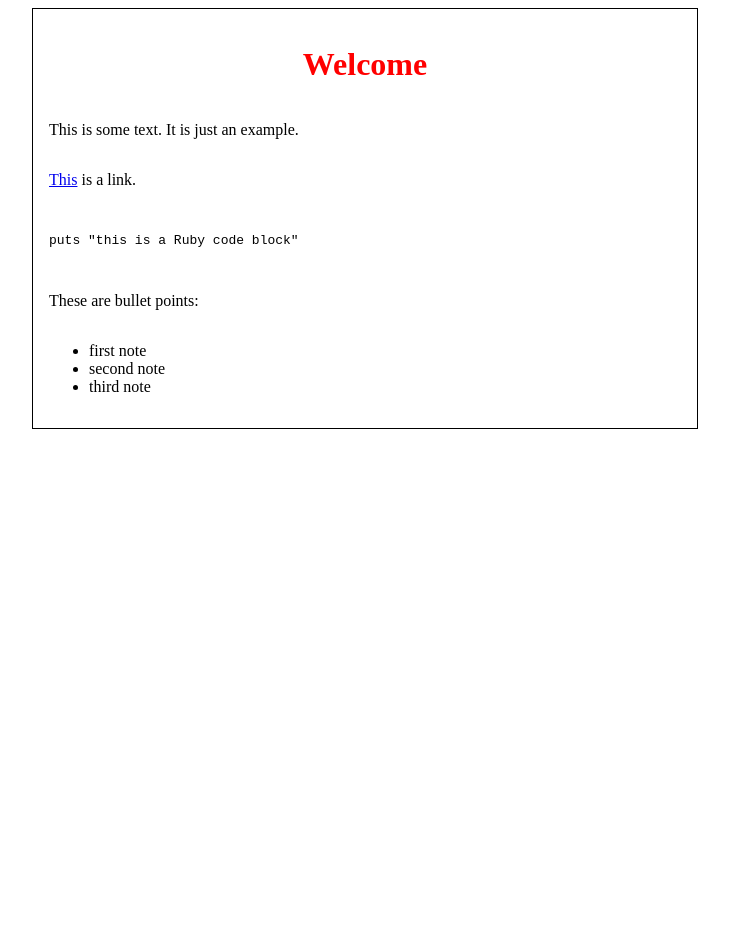
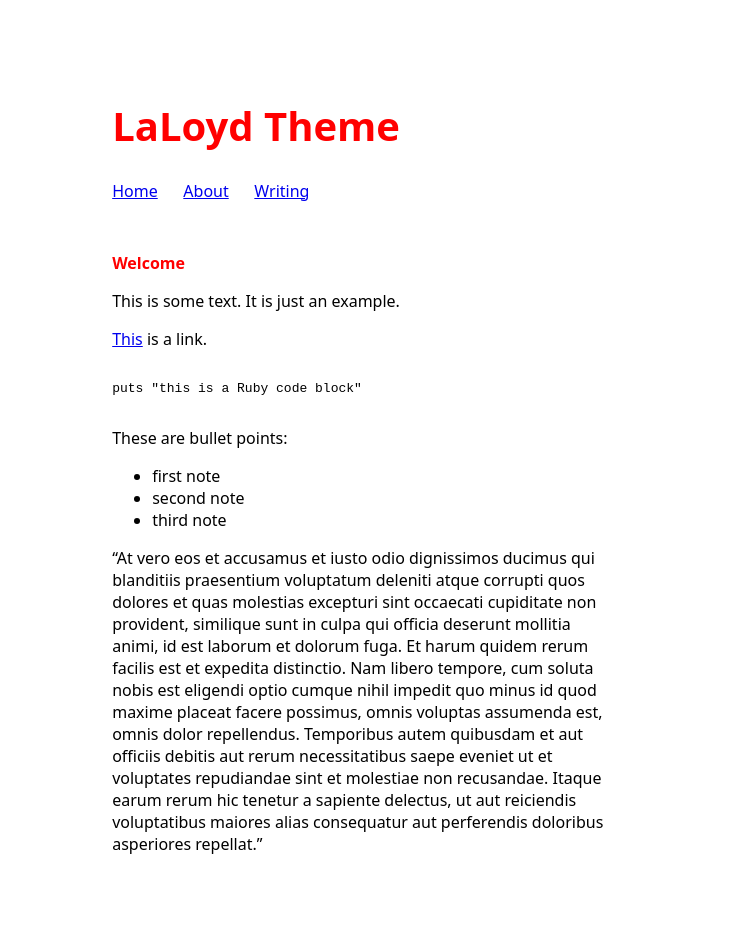
Before and after one commit to janessatran/laloyd, a Jekyll site: the page built from index.md, in a window 1280 px wide. Shown: the whole page, without its empty margins (275-1004 px from the left). Built offline with Jekyll 4.4.1, drawn with Linux system fonts in a browser that asks for light colours; before the commit the page ends 900 px from its top, so only the background shows below that.

Commit message:
Update styling

```diff
--- a/_config.yml
+++ b/_config.yml
@@ -1,6 +1,7 @@
 
 baseurl: "" # the subpath of your site, e.g. /blog
-url: "" # the base hostname & protocol for your site, e.g. http://example.comtitle: LaLoyd Theme
+url: "" # the base hostname & protocol for your site, e.g. http://example.com
+title: LaLoyd Theme
 description: A description of your site can go here!
 nav-links:
   - name: Home
--- /dev/null
+++ b/_includes/nav.html
@@ -0,0 +1,12 @@
+<div id="nav-container">
+  <h1 class="site-title">{{ site.title }}‍</h1>
+    {% if site.nav-links %}
+    <nav>
+      <ul>
+        {% for link in site.nav-links %}
+        <li><a href="{{ link.url | prepend:site.url }}">{{ link.name }}</a></li>
+        {% endfor %}
+      </ul>
+    </nav>
+    {% endif %}
+</div>
--- a/_layouts/default.html
+++ b/_layouts/default.html
@@ -1,8 +1,11 @@
 <!DOCTYPE html>
   {% include head.html %}
   <body>
-    <main class="content">
-      {{ content }}
-    </main>
+    <div class="main">
+      <div class="page-content">
+        {% include nav.html %}
+        {{ content }}
+      </div>
+    </div>
   </body>
 </html>
--- a/assets/stylesheets/main.scss
+++ b/assets/stylesheets/main.scss
@@ -2,17 +2,39 @@
 # Main styles
 ---
 
-.content {
+body {
+  font-family: system-ui, Helvetica, Arial, sans-serif;
+}
+
+.main {
   display: flex;
   justify-content: center;
   flex-direction: column;
   margin: auto;
   width: 50%;
-  padding: 1em;
-  border: 1px solid;
+  // border: 1px solid;
+}
+
+.page-content {
+  margin: 10%;
 }
 
 h1 {
+  font-size: 1em;
   color: red;
-  text-align: center;
 }
+
+#nav-container  > h1 {
+  font-size: 2.5rem;
+}
+
+nav > ul {
+  display: flex;
+  list-style: none;
+  padding-inline-start: 0;
+  margin-bottom: 10%;
+}
+
+nav > ul li {
+  padding-right: 2vw;
+}
--- a/index.md
+++ b/index.md
@@ -17,3 +17,6 @@ These are bullet points:
 - first note
 - second note
 - third note
+
+
+"At vero eos et accusamus et iusto odio dignissimos ducimus qui blanditiis praesentium voluptatum deleniti atque corrupti quos dolores et quas molestias excepturi sint occaecati cupiditate non provident, similique sunt in culpa qui officia deserunt mollitia animi, id est laborum et dolorum fuga. Et harum quidem rerum facilis est et expedita distinctio. Nam libero tempore, cum soluta nobis est eligendi optio cumque nihil impedit quo minus id quod maxime placeat facere possimus, omnis voluptas assumenda est, omnis dolor repellendus. Temporibus autem quibusdam et aut officiis debitis aut rerum necessitatibus saepe eveniet ut et voluptates repudiandae sint et molestiae non recusandae. Itaque earum rerum hic tenetur a sapiente delectus, ut aut reiciendis voluptatibus maiores alias consequatur aut perferendis doloribus asperiores repellat."
```
Also changed, not shown: _includes/header.html (deleted).
